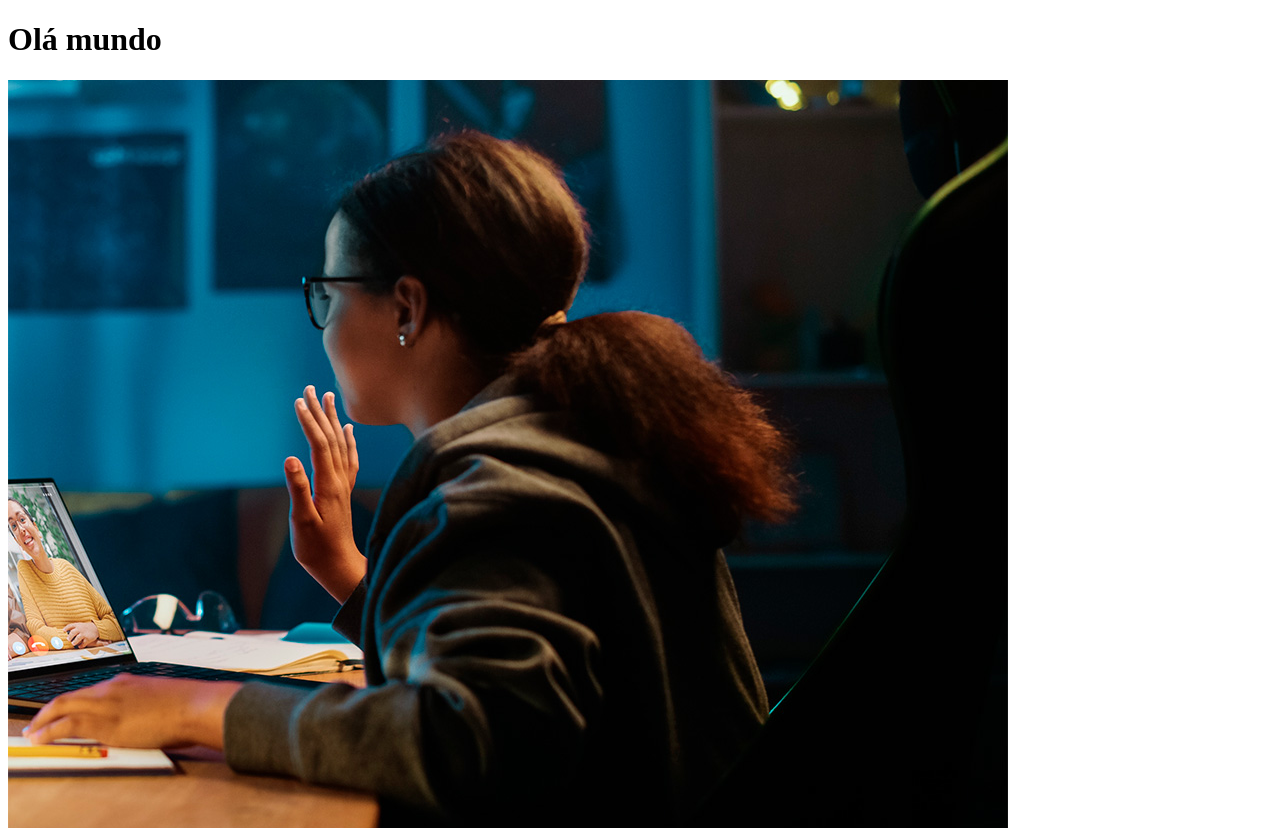
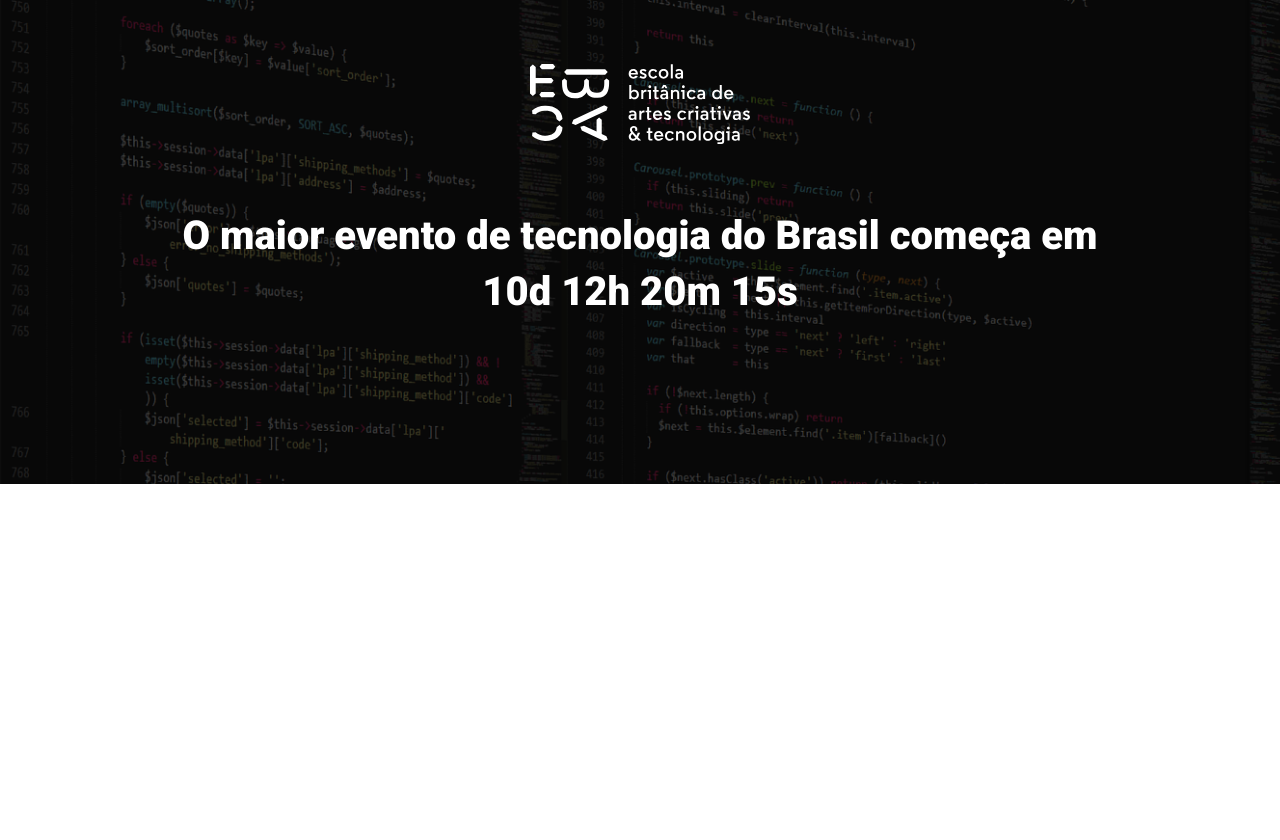
Before and after one commit to ramagla/contador_eventos, a website built with Parcel: page src/index.html in a window 1280 px wide. After the commit the page ends 800 px from the top, so only its background shows below. Built offline with nearby package versions, Linux system fonts and the light colour scheme.

Commit message:
criando o hero

```diff
--- a/src/index.html
+++ b/src/index.html
@@ -10,8 +10,15 @@
     <link rel="stylesheet" href="./styles/main.scss">
 </head>
 <body>
-    <h1>Olá mundo</h1>
-    <img src="./images/backend.png" />
+    <header class="hero">
+        <div class="container">
+            <img class="hero__logo" src="./images/ebac_logo.svg" alt="EBAC">
+            <p class="hero__text">
+                O maior evento de tecnologia do Brasil começa em 10d 12h 20m 15s
+            </p>
+        </div>
+    </header>
+
     <script src="./scripts/main.js"></script>
 </body>
 </html>
--- /dev/null
+++ b/src/styles/_hero.scss
@@ -0,0 +1,52 @@
+.hero {
+    padding-top:  64px;
+    padding-bottom: 100px;
+    background-image: url(../images/fundo.png);
+    background-repeat: no-repeat;
+    background-size: cover;
+    position: relative;
+
+    .container {
+        position: relative;
+    }
+
+    &::before {
+        position: absolute;
+        top: 0;
+        left: 0;
+        width: 100%;
+        height: 100%;
+        background-color: #000;
+        content: '';
+        opacity: .7;
+    }
+
+    &__text {
+        margin-top: 64px;
+        margin-bottom: 64px;
+        font-size: 40px;
+        line-height: 56px;
+        font-weight: 800;
+        text-align: center;
+    }
+
+    &__logo {
+        margin: 0 auto;
+        height: 80px;
+        display: block;
+    }
+
+    @media (max-width: 640px) {
+        padding: 40px 0;
+
+        &__logo {
+            height: 40px;
+        }
+
+        &__text {
+            font-size: 22px;
+            line-height: 24px;
+            margin: 24px 0;
+        }
+    }
+}
--- a/src/styles/main.scss
+++ b/src/styles/main.scss
@@ -0,0 +1,23 @@
+@use 'hero';
+
+* {
+    margin: 0;
+    padding: 0;
+    box-sizing: border-box;
+    font-family: 'Roboto', sans-serif;
+    color: #fff;
+}
+
+.container {
+    max-width: 960px;
+    width: 100%;
+    margin: 0 auto;
+
+    @media (max-width: 640px) {
+        max-width: 80%;
+    }
+
+    @media (max-width: 1024px) {
+        max-width: 90%;
+    }
+}
```
